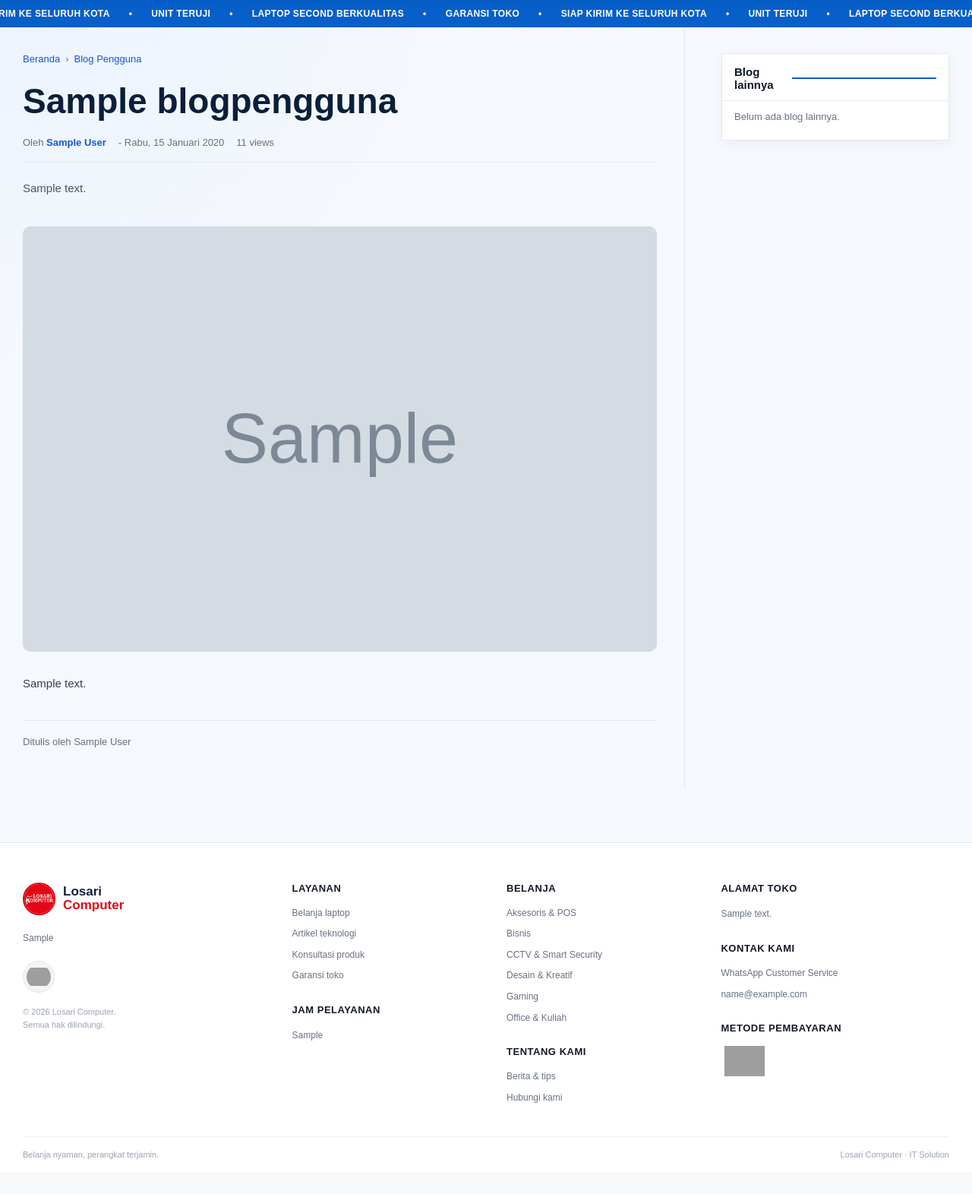
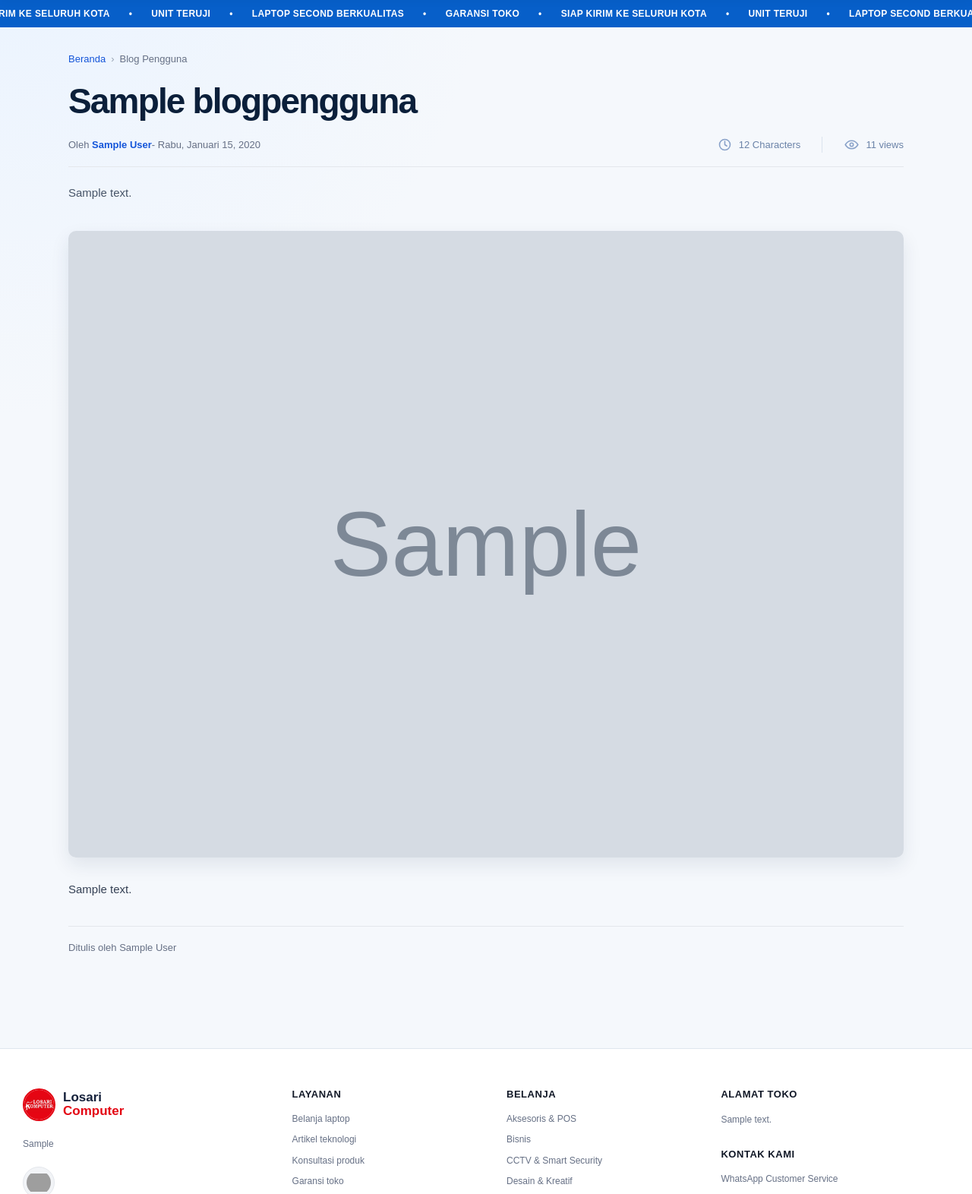
Before and after one commit to Fauzanalifatah/Database-Kelompok-9, a Django app: a page that uses app/templates/storefront/blog_pengguna_detail.html in a window 1280 px wide. Shown: the part 99-1671 px from the top of the page at 76% size. Before the commit the page ends 1625 px from the top, so only its background shows below. Run offline with Django 5.2, Linux system fonts and the light colour scheme; data comes from the database, SQL or seed files in the repository; tables that the repository leaves empty hold one stand-in row (values such as "Sample post"); grey boxes marked "Sample" are stand-in pictures; parts of the project's set-up code (start-up, migrations or seed data) failed here and were passed over; grey boxes are pictures that could not be loaded.

Commit message:
Update Kode

```diff
--- a/app/models.py
+++ b/app/models.py
@@ -1,12 +1,14 @@
 import os
 import uuid
 from decimal import Decimal, ROUND_HALF_UP
+from html import unescape
 
 from django.contrib.auth.models import User
 from django.core.exceptions import ValidationError
 from django.db import models
 from django.core.validators import MaxValueValidator, MinValueValidator
 from django.utils import timezone
+from django.utils.html import strip_tags
 
 
 User.add_to_class(
@@ -477,7 +479,7 @@ class BlogPengguna(models.Model):
 
     @property
     def character_count(self):
-        return len(self.content or "")
+        return len(unescape(strip_tags(self.content or "")))
 
 
 def rename_blog_inline_image(instance, filename):
--- a/app/templates/storefront/blog_pengguna_detail.html
+++ b/app/templates/storefront/blog_pengguna_detail.html
@@ -1,20 +1,26 @@
 {% extends "storefront/base.html" %}
 {% load static %}
 {% block title %}{{ blog.title }} - Blog Pengguna{% endblock %}
-{% block extra_css %}<link rel="stylesheet" href="{% static 'css/user-public-blog.css' %}">{% endblock %}
+{% block extra_css %}<link rel="stylesheet" href="{% static 'css/articles.css' %}">{% endblock %}
 {% block content %}
-<div class="container user-blog-detail-layout">
-    <article class="user-blog-detail">
-        <p class="user-blog-breadcrumb"><a href="{% url 'home' %}">Beranda</a><span>›</span><a href="{% url 'blog_pengguna_list' %}">Blog Pengguna</a></p>
+<div class="container article-detail-layout">
+    <article class="article-detail">
+        <p class="article-breadcrumb"><a href="{% url 'home' %}">Beranda</a><span>›</span><a href="{% url 'blog_pengguna_list' %}">Blog Pengguna</a></p>
         <h1>{{ blog.title }}</h1>
-        <div class="user-blog-byline"><span>Oleh <strong>{{ blog.author.get_full_name|default:blog.author.username }}</strong></span><span> - {{ blog.created_at|date:"l, d F Y" }}</span><span>{{ blog.views }} views</span></div>
-        <p class="user-blog-summary-detail">{{ blog.summary }}</p>
-        {% if blog.image %}<img class="user-blog-detail-image" src="{{ blog.image.url }}" alt="{{ blog.title }}">{% endif %}
-        <div class="user-blog-content">{{ blog.content|safe }}</div>
-        <p class="user-blog-author">Ditulis oleh {{ blog.author.get_full_name|default:blog.author.username }}</p>
+        <div class="article-byline">
+            <div class="article-byline-copy">
+                <span>Oleh <strong>{{ blog.author.get_full_name|default:blog.author.username }}</strong></span>
+                <span> - {{ blog.created_at|date:"l, F d, Y" }}</span>
+            </div>
+            <span class="article-metrics" aria-label="Informasi blog">
+                <span><svg viewBox="0 0 24 24" aria-hidden="true"><circle cx="12" cy="12" r="8"></circle><path d="M12 7v5l3 2"></path></svg>{{ blog.character_count }} Characters</span>
+                <span><svg viewBox="0 0 24 24" aria-hidden="true"><path d="M2.5 12s3.5-6 9.5-6 9.5 6 9.5 6-3.5 6-9.5 6-9.5-6-9.5-6Z"></path><circle cx="12" cy="12" r="2.5"></circle></svg>{{ blog.views }} views</span>
+            </span>
+        </div>
+        <p class="article-detail-summary">{{ blog.summary }}</p>
+        {% if blog.image %}<img class="article-detail-image" src="{{ blog.image.url }}" alt="{{ blog.title }}">{% endif %}
+        <div class="article-content">{{ blog.content|safe }}</div>
+        <p class="article-author">Ditulis oleh {{ blog.author.get_full_name|default:blog.author.username }}</p>
     </article>
-    <aside class="user-blog-sidebar"><div class="user-blog-sidebar-heading"><h2>Blog lainnya</h2><span></span></div>
-        {% for related in related_blogs %}<a class="user-blog-related" href="{% url 'blog_pengguna_detail' related.slug %}"><div class="user-blog-related-image">{% if related.image %}<img src="{{ related.image.url }}" alt="{{ related.title }}">{% else %}<span>Blog</span>{% endif %}</div><div class="user-blog-related-copy"><h3>{{ related.title }}</h3><p>{{ related.created_at|date:"d M Y" }}</p></div></a>{% empty %}<p class="user-blog-related-empty">Belum ada blog lainnya.</p>{% endfor %}
-    </aside>
 </div>
 {% endblock %}
--- a/app/views.py
+++ b/app/views.py
@@ -897,13 +897,10 @@ def blog_pengguna_detail(request, slug):
     )
     BlogPengguna.objects.filter(pk=blog.pk).update(views=F("views") + 1)
     blog.refresh_from_db(fields=["views"])
-    related_blogs = BlogPengguna.objects.filter(
-        published=True
-    ).exclude(pk=blog.pk).select_related("author")[:5]
     return render(
         request,
         "storefront/blog_pengguna_detail.html",
-        {"blog": blog, "related_blogs": related_blogs},
+        {"blog": blog},
     )
 
 
```
